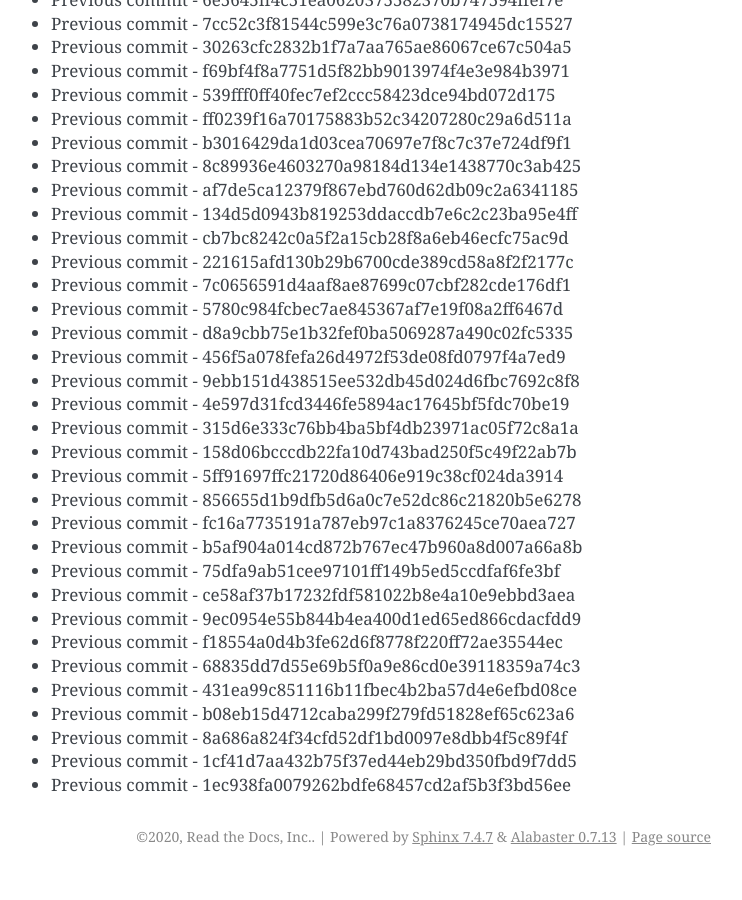
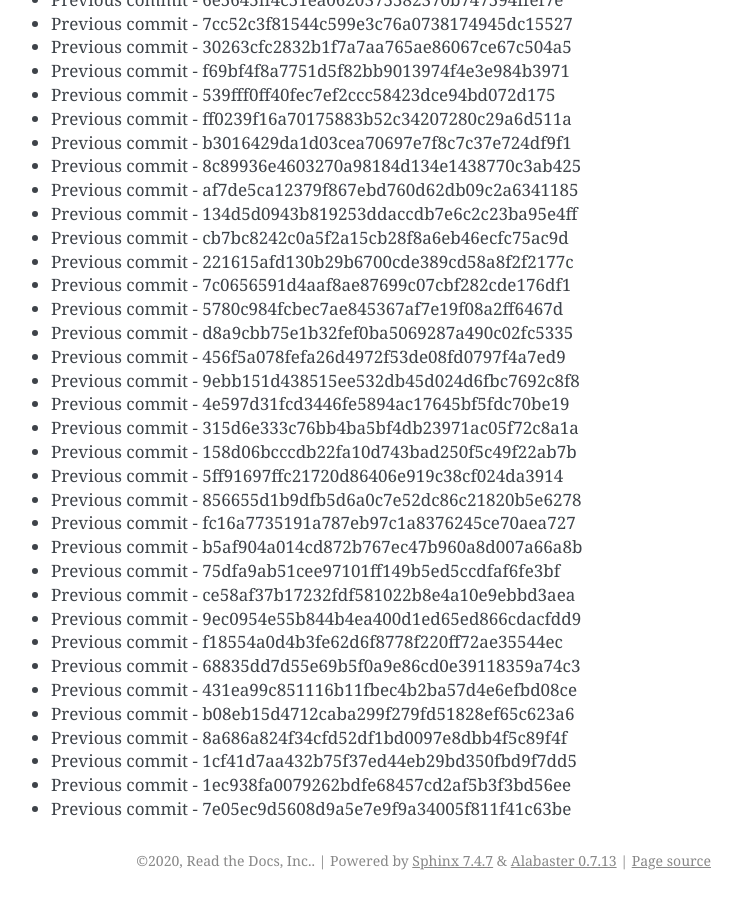
Before and after one commit to readthedocs/rtd-git-stresstest, a Sphinx documentation site: the page built from docs/updates.rst, in a window 1280 px wide and 900 px high, scrolled down 30616 px. Shown: the whole window, without its empty margins (399-1141 px from the left). Built offline with Sphinx 7.4.7, drawn with Linux system fonts in a browser that asks for light colours; before the commit the page ends 31492 px from its top, so only the background shows below that.

Commit message:
Generating commit from previous: 7e05ec9d5608d9a5e7e9f9a34005f811f41c63be

```diff
--- a/docs/updates.rst
+++ b/docs/updates.rst
@@ -1318,3 +1318,4 @@ It can be tested for any performance characteristics.
 * Previous commit - 8a686a824f34cfd52df1bd0097e8dbb4f5c89f4f
 * Previous commit - 1cf41d7aa432b75f37ed44eb29bd350fbd9f7dd5
 * Previous commit - 1ec938fa0079262bdfe68457cd2af5b3f3bd56ee
+* Previous commit - 7e05ec9d5608d9a5e7e9f9a34005f811f41c63be
```
